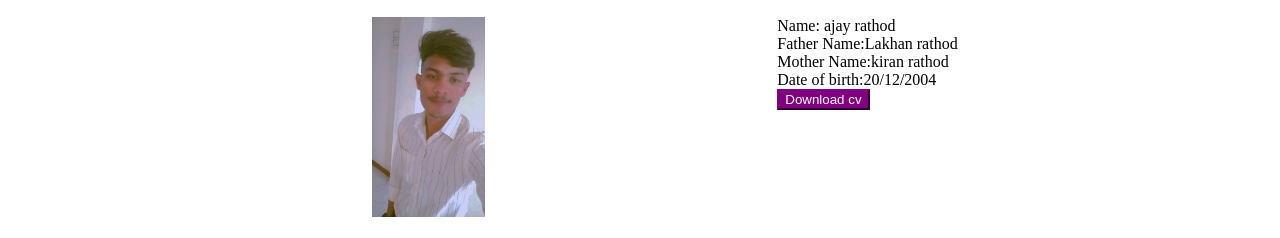
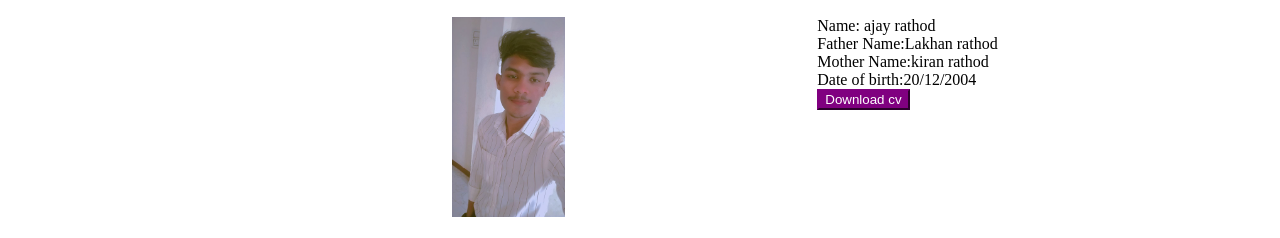
Before and after one commit to AjayRathode6703/assement, a plain HTML site: page gr.html in a window 1280 px wide. Shown: the part 135-373 px from the top of the page. Drawn offline with Linux system fonts and the light colour scheme.

Commit message:
Update gr.html

```diff
--- a/gr.html
+++ b/gr.html
@@ -56,7 +56,7 @@ header{
 margin-right:30px;
 }
 #pp{
-margin-left:80px;
+margin-left:200px;
 }
 		</style>
 
```
